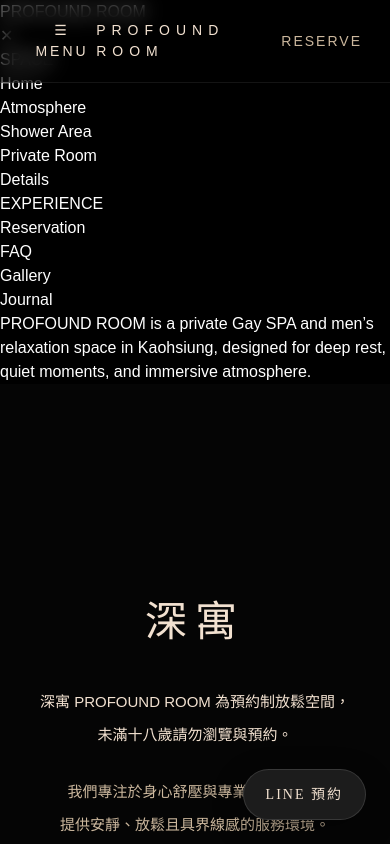
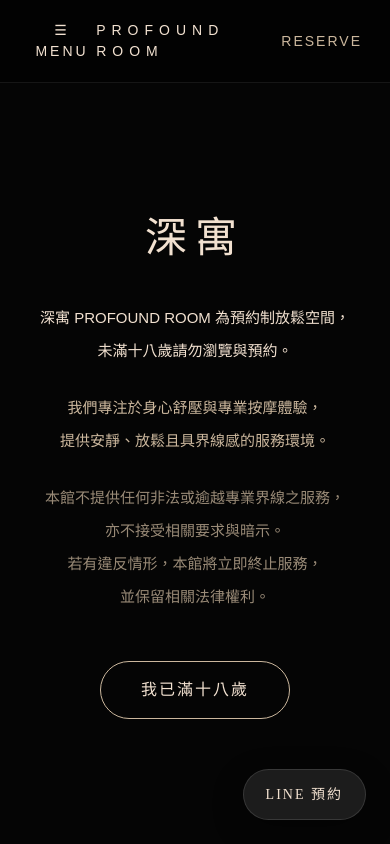
Before and after one commit to profoundroomkh/profound-room, a Next.js app: page / in a window 390 px wide. Shown: the top 844 px of the page. Built offline with nearby package versions, Linux system fonts and the light colour scheme; grey boxes are pictures that could not be loaded.

Commit message:
Update HamburgerMenu.js

```diff
--- a/components/HamburgerMenu.js
+++ b/components/HamburgerMenu.js
@@ -1,113 +1,138 @@
 'use client'
 
-export default function HamburgerMenu({ open, setOpen }) {
+export default function HamburgerMenu({
+  open,
+  setOpen,
+}) {
+  if (!open) return null
+
   return (
     <div
-      className={`
-        fixed inset-0 z-[999]
-        bg-black
-        transition-all duration-500
-        ${
-          open
-            ? 'opacity-100 visible'
-            : 'opacity-0 invisible'
-        }
-      `}
+      style={{
+        position: 'fixed',
+        inset: 0,
+        background: '#050505',
+        zIndex: 9999,
+        color: '#f2e1d0',
+        padding: '40px 28px',
+        overflowY: 'auto',
+      }}
     >
-      <div className="p-8 md:p-16 h-full overflow-y-auto">
-        <div className="flex items-center justify-between mb-20">
-          <h2
-            className="
-              text-white
-              text-sm
-              tracking-[0.4em]
-            "
+      <div
+        style={{
+          display: 'flex',
+          justifyContent: 'space-between',
+          marginBottom: '60px',
+        }}
+      >
+        <div
+          style={{
+            letterSpacing: '6px',
+            fontSize: '14px',
+          }}
         >
           PROFOUND ROOM
-          </h2>
+        </div>
 
         <button
           onClick={() => setOpen(false)}
-            className="
-              text-white
-              text-3xl
-              hover:opacity-70
-              duration-300
-            "
+          style={{
+            background: 'transparent',
+            border: 'none',
+            color: '#f2e1d0',
+            fontSize: '28px',
+            cursor: 'pointer',
+          }}
         >
           ✕
         </button>
       </div>
 
-        <div className="grid md:grid-cols-2 gap-20 text-white">
-          <div>
+      <div style={{ marginBottom: '60px' }}>
         <p
-              className="
-                text-[#c6a36a]
-                text-sm
-                tracking-[0.3em]
-                mb-8
-              "
+          style={{
+            color: '#cbb79d',
+            letterSpacing: '3px',
+            marginBottom: '20px',
+          }}
         >
           SPACE
         </p>
 
-            <ul className="space-y-5 text-4xl font-light">
-              <li>
-                <a href="/">Home</a>
-              </li>
+        <div
+          style={{
+            display: 'flex',
+            flexDirection: 'column',
+            gap: '18px',
+            fontSize: '42px',
+            fontWeight: '300',
+          }}
+        >
+          <a
+            href='/'
+            style={{
+              color: '#f2e1d0',
+              textDecoration: 'none',
+            }}
+          >
+            Home
+          </a>
 
-              <li>Atmosphere</li>
-
-              <li>Shower Area</li>
-
-              <li>Private Room</li>
-
-              <li>Details</li>
-            </ul>
+          <div>Atmosphere</div>
+          <div>Shower Area</div>
+          <div>Private Room</div>
+          <div>Details</div>
+        </div>
       </div>
 
-          <div>
+      <div style={{ marginBottom: '60px' }}>
         <p
-              className="
-                text-[#c6a36a]
-                text-sm
-                tracking-[0.3em]
-                mb-8
-              "
+          style={{
+            color: '#cbb79d',
+            letterSpacing: '3px',
+            marginBottom: '20px',
+          }}
         >
           EXPERIENCE
         </p>
 
-            <ul className="space-y-5 text-4xl font-light">
-              <li>Reservation</li>
-
-              <li>FAQ</li>
-
-              <li>Gallery</li>
-
-              <li>
-                <a href="/blog">Journal</a>
-              </li>
-            </ul>
+        <div
+          style={{
+            display: 'flex',
+            flexDirection: 'column',
+            gap: '18px',
+            fontSize: '42px',
+            fontWeight: '300',
+          }}
+        >
+          <div>Reservation</div>
+          <div>FAQ</div>
+          <div>Gallery</div>
+          <a
+            href='/blog'
+            style={{
+              color: '#f2e1d0',
+              textDecoration: 'none',
+            }}
+          >
+            Journal
+          </a>
         </div>
       </div>
 
-        <div className="mt-24 border-t border-white/10 pt-10">
       <p
-            className="
-              text-white/50
-              leading-8
-              max-w-2xl
-            "
+        style={{
+          color: 'rgba(255,255,255,0.5)',
+          lineHeight: '2',
+          maxWidth: '700px',
+        }}
       >
-            PROFOUND ROOM is a private Gay SPA and
-            men’s relaxation space in Kaohsiung,
-            designed for deep rest, quiet moments,
-            and immersive atmosphere.
+        PROFOUND ROOM is a private Gay SPA
+        and men’s relaxation space in
+        Kaohsiung, designed for deep rest,
+        quiet moments, and immersive
+        atmosphere.
       </p>
-        </div>
-      </div>
     </div>
   )
 }
```
Lines whose indentation alone changed are shown as unchanged.
